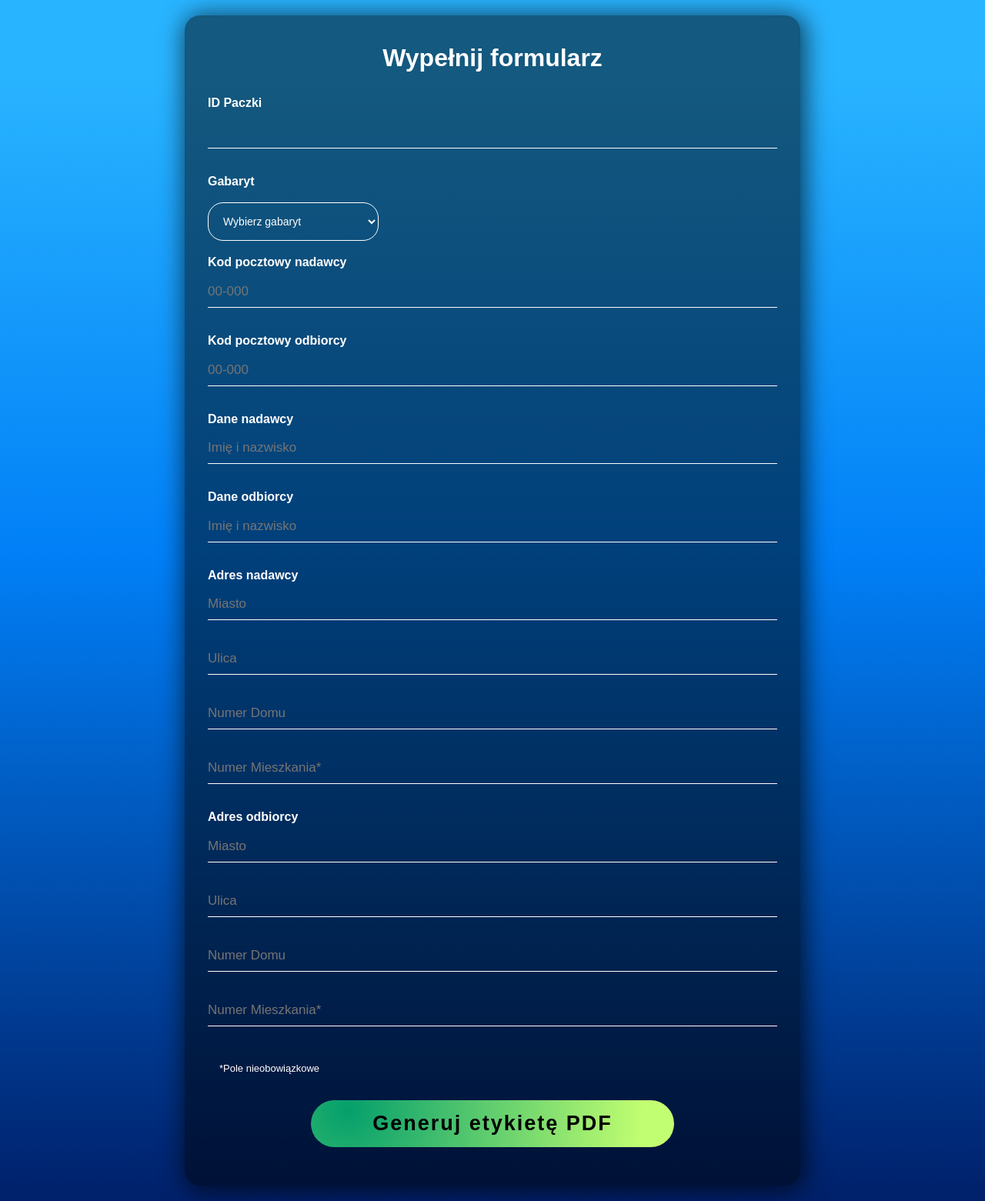
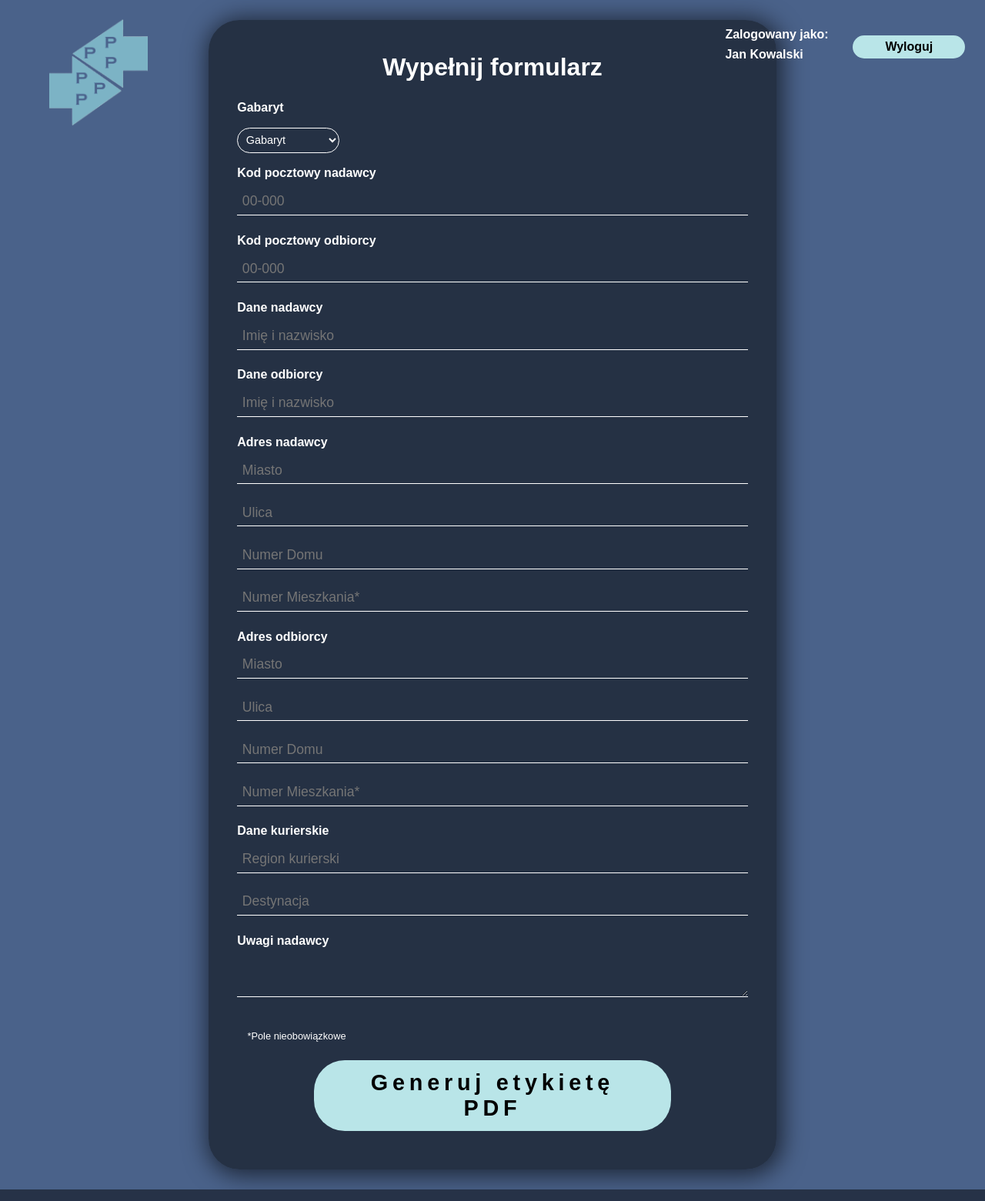
Before and after one commit to Nbartek/io2024-web, a PHP site: page /form.html in a window 1280 px wide. Shown: the whole page at 77% size. Run offline with PHP 8.4, Linux system fonts and the light colour scheme; some libraries are stand-ins or nearby versions.

Commit message:
zmiany styklu

```diff
--- a/Strona/form.html
+++ b/Strona/form.html
@@ -10,57 +10,65 @@
     <script src="https://cdnjs.cloudflare.com/ajax/libs/jspdf/2.4.0/jspdf.umd.min.js"></script>
 </head>
 <body>
+    <img src="images/logotyp.png" alt="Logo"   class="logo">
     <form id="package-form">
         <h1>Wypełnij formularz</h1>
-        <label for="package-id">ID Paczki</label>
-        <input type="number" id="package-id" name="package-id" required>
+        <!-- <label for="package-id">ID Paczki</label>
+        <input type="number" id="package-id" name="package-id" required> -->
 
         <label for="size">Gabaryt</label>
     <div class="size-container">
         <select class= "sizebox" id="size" name="size" required>
-            <option value="" disabled selected>Wybierz gabaryt</option>
-            <option value="XS">XS</option>
-            <option value="A">A</option>
-            <option value="B">B</option>
-            <option value="C">C</option>
+            <option value="" disabled selected>Gabaryt</option>
+            <option value="tak">TAK</option>
+            <option value="nie">NIE</option>
         </select>
 
     </div>
 
         <label for="sender-zip">Kod pocztowy nadawcy</label>
-        <input type="text" id="sender-zip" name="sender-zip" pattern="^[0-9]{2}-[0-9]{3}$" placeholder="00-000" required>
+        <input type="text" id="sender-zip" name="sender-zip" pattern="^[0-9]{2}-[0-9]{3}$" placeholder="00-000" required maxlength="6" oninput="formatZipCode(this)">
 
         <label for="receiver-zip">Kod pocztowy odbiorcy</label>
-        <input type="text" id="receiver-zip" name="receiver-zip" pattern="^[0-9]{2}-[0-9]{3}$" placeholder="00-000" required>
+        <input type="text" id="receiver-zip" name="receiver-zip" pattern="^[0-9]{2}-[0-9]{3}$" placeholder="00-000" required maxlength="6" oninput="formatZipCode(this)">
 
         <label for="sender-name">Dane nadawcy</label>
-        <input type="text" id="sender-name" name="sender-name" placeholder="Imię i nazwisko" required>
+        <input type="text" id="sender-name" name="sender-name" placeholder="Imię i nazwisko" required oninput="validateText(this, 'Imię i nazwisko')">
 
         <label for="receiver-name">Dane odbiorcy</label>
-        <input type="text" id="receiver-name" name="receiver-name" placeholder="Imię i nazwisko" required>
+        <input type="text" id="receiver-name" name="receiver-name" placeholder="Imię i nazwisko" required oninput="validateText(this, 'Imię i nazwisko')">
 
         <label for="sender-address">Adres nadawcy</label>
-        <input type="text" id="sender-city" name="sender-city" placeholder="Miasto" required>
+        <input type="text" id="sender-city" name="sender-city" placeholder="Miasto" required oninput="validateText(this, 'Miasto')">
         <input type="text" id="sender-street" name="sender-street" placeholder="Ulica" required>
-        <input type="number" id="sender-house" name="sender-house" placeholder="Numer Domu" required>
-        <input type="number" id="sender-flat" name="sender-flat" placeholder="Numer Mieszkania*">
-
-
+        <input type="number" id="sender-house" name="sender-house" placeholder="Numer Domu" required min="0">
+        <input type="number" id="sender-flat" name="sender-flat" placeholder="Numer Mieszkania*" min="0">
 
         <label for="receiver-address">Adres odbiorcy</label>
-        <input type="text" id="receiver-city" name="receiver-city" placeholder="Miasto" required>
+        <input type="text" id="receiver-city" name="receiver-city" placeholder="Miasto" required oninput="validateText(this, 'Miasto')">
         <input type="text" id="receiver-street" name="receiver-street" placeholder="Ulica" required>
-        <input type="number" id="receiver-house" name="receiver-house" placeholder="Numer Domu" required>
-        <input type="number" id="receiver-flat" name="receiver-flat" placeholder="Numer Mieszkania*">
-
+        <input type="number" id="receiver-house" name="receiver-house" placeholder="Numer Domu" required min="0">
+        <input type="number" id="receiver-flat" name="receiver-flat" placeholder="Numer Mieszkania*" min="0">
+        <label for="region">Dane kurierskie</label>
+        <input type="text" id="region" name="region" placeholder="Region kurierski" required>
+        <input type="text" id="destination" name="destination" placeholder="Destynacja" required>
+        <label for="sender-comment">Uwagi nadawcy</label>
+        <textarea id="sender-comment" name="sender-comment"></textarea>
         <label class="poleno"> *Pole nieobowiązkowe</label>
-
 
 
 
         <button type="submit" class="btn" href="#">Generuj etykietę PDF</button>
     </form>
+    <div class="user-info">
+        <span id="logged-user">Zalogowany jako: <string>Jan Kowalski</string></span>
+        <button id="logout-button">Wyloguj</button>
+    </div>
     <script src = "pdfscript.js"></script>
+
+    <script src="formaty.js"></script>
+
+
 
 </body>
 </html>
--- a/Strona/login.html
+++ b/Strona/login.html
@@ -23,5 +23,6 @@
           </div>
          <input type="submit" class="btn" value="Zaloguj się" name="signIn">
         </form>
+
 </body>
 </html>
--- a/Strona/style_form.css
+++ b/Strona/style_form.css
@@ -9,29 +9,28 @@ body {
     font-family: sans-serif;
     line-height: 1.6;
     color: #333;
-    background: rgb(0,32,106);
-    background: linear-gradient(0deg, rgba(0,32,106,1) 0%, rgba(1,128,247,1) 54%, rgba(41,180,255,1) 94%);
-    padding: 20px;
+    background: rgb(74, 98, 138);
+    padding: 2%;
 }
 
 h1 {
     text-align: center;
-    margin-bottom: 20px;
+    margin-bottom: 2%;
     color: #ffffff;
 }
 
 form {
-    max-width: 800px;
+    max-width: 60%;
     margin: 0 auto;
     background: rgb(0, 0, 0, 0.5);
-    padding: 30px;
-    border-radius: 20px;
+    padding: 3%;
+    border-radius: 40px;
     box-shadow: 3px 3px 30px 5px rgba(0, 0, 0, 0.6);
 }
 .form .message {
-    margin: 15px 0 0;
+    margin: 2% 0 0;
     color: #b3b3b3;
-    font-size: 14px;
+    font-size: 1rem;
 }
 .form .message a {
     color: #289bb8;
@@ -44,133 +43,176 @@ form {
 label {
     display: block;
     font-weight: bold;
-    margin-bottom: 5px;
+    margin-bottom: 1%;
     color: #ffffff;
 }
 
 input, textarea {
     width: 100%;
-    padding: 10px 0;
-    font-size: 17px;
-    color: #fff;
-    margin-bottom: 30px;
+    padding: 1%;
+    font-size: 1.1rem;
+    color: #ffffff;
+    margin-bottom: 3%;
     border: none;
     border-bottom: 1px solid #fff;
     outline: none;
     background: transparent;
 }
 
-input:focus, textarea:focus {
-    outline: none;
-    border-color: #007bff;
-    box-shadow: 0 0 4px rgba(0, 123, 255, 0.5);
-}
-
-
 /* Stylizacja kontenera listy */
 .size-container {
     position: relative;
-    width: 30%;
+    width: 20%;
     border-color: white;
-    margin-top: 15px;
-    margin-bottom: 15px;
-    margin-right: 10px;
-
+    margin: 2% 1% 2% 0;
 }
 
 /* Stylizacja samej listy select */
 .sizebox {
-    font-size: 14px; /* Rozmiar czcionki */
-    padding: 15px;
-    border-color: white; /* Ramka wokół listy */
-    border-radius: 20px; /* Zaokrąglone rogi */
-    background-color: transparent; /* Przezroczyste tło */
-    color: white; /* Biały tekst */
-    width: 100%; /* Szerokość na 100% kontenera */
-    box-sizing: border-box; /* Uwzględnienie paddingu w szerokości */
-    transition: border-color 0.3s ease; /* Animacja zmiany koloru ramki */
+    font-size: 0.9rem;
+    padding: 5%;
+    border-color: white;
+    border-radius: 30px;
+    background-color: transparent;
+    color: white;
+    width: 100%;
+    box-sizing: border-box;
+    transition: border-color 0.3s ease;
 }
-
-
 
 /* Stylizacja opcji w rozwijanej liście */
 .sizebox option {
     border-color: white;
-    background-color: rgba(255, 255, 255, 0); /* Tło opcji przezroczyste */
-    color: black; /* Biały tekst w opcjach */
-    padding: 10px; /* Przestrzeń wewnętrzna w opcjach */
-    font-size: 14px; /* Czcionka dla opcji */
+    background-color: rgba(255, 255, 255, 0);
+    color: black;
+    padding: 1%;
+    font-size: 0.9rem;
 }
 
 /* Zmiana tła i tekstu dla rozwiniętej listy */
 .sizebox:focus, .sizebox:hover {
     border-color: white;
     background-color: transparent;
-    border-color: #888; /* Zmiana koloru ramki przy najechaniu lub kliknięciu */
+    border-color: #888;
 }
 
-/* Stylizacja dla rozwiniętej listy, zmiana koloru tła */
 .sizebox option:hover {
     border-color: white;
     background-color: rgb(13, 81, 126);
-    color: white; /* Biały tekst dla opcji przy hover */
+    color: white;
 }
 
 .sizebox option:disabled {
-    color: black; /* Jasnoszary tekst dla domyślnej opcji */
+    color: black;
 }
 
 .poleno {
-    margin: 15px;
-    font-size: 13px;
+    margin: 2%;
+    font-size: 0.8rem;
     font-weight: lighter;
 }
-
 
 .btn {
     display: block;
     margin: 0 auto;
     text-align: center;
     font-weight: bold;
-    padding: 15px 25px;
-    padding-left: 80px;
-    padding-right: 80px;
+    width: 70%;
+    padding: 2% 10%;
     border-radius: 40px;
     border: none;
-    background: radial-gradient(circle at 10% 20%, rgb(4, 159, 108) 0%, rgb(194, 254, 113) 90.1%);
+    background: rgb(185, 229, 232);
     color: #000000;
-    font-size: 27px;
+    font-size: 1.8rem;
     text-decoration: none;
     overflow: hidden;
-    transition: .5s;
-    margin-top: 30px;
-    margin-bottom: 20px;
-    letter-spacing: 2px
+    transition: 0.5s;
+    margin-top: 3%;
+    margin-bottom: 2%;
+    letter-spacing: 0.2em;
 }
+
 .btn:hover {
-    background: radial-gradient(circle at 10% 20%, rgb(4, 159, 108) 0%, rgb(194, 254, 113) 90.1%);
+    background: rgb(185, 229, 232);
     font-weight: bold;
     color: #000000;
     border-radius: 40px;
-    box-shadow: 0 0 2px #5eff81,
-    0 0 10px #5eff81,
-    0 0 20px #5eff81,
-    0 0 30px #5eff81;
+    box-shadow: 0 0 2px #b2e1f0,
+        0 0 10px #b2e1f0,
+        0 0 20px #b2e1f0,
+        0 0 30px #b2e1f0;
+}
+.logo {
+    position: absolute;
+    top: 2%;
+    left: 5%;
+    width: 10%; /* Adjust size as needed */
+    height: auto; /* Maintain aspect ratio */
+    z-index: 10; /* Ensure it appears above other elements */
 }
 
+.user-info {
+    position: absolute;
+    top: 3%;
+    right: 2%;
+    background-color: transparent;
+    border:none;
+    font-family: Arial, sans-serif;
+    font-size: 1rem;
+    font-weight: bold;
+    color: white;
+    display: flex;
+    align-items: center;
+    gap: 10px;
+}
 
+.user-info #logout-button {
+    display: block;
+    margin: 0 auto;
+    text-align: center;
+    font-weight: bold;
+    width: 70%;
+    padding: 2%;
+    border: none;
+    background: rgb(185, 229, 232);
+    color: #000000;
+    border-radius: 30px;
+    font-size: 1rem;
+    text-decoration: none;
+    overflow: hidden;
+    transition: 0.5s;
+    margin-top: 7%;
+    margin-bottom: 5%;
+}
+
+.user-info #logout-button:hover {
+    background-color: #c75c59;
+}
 
 /* Responsywność */
 @media (max-width: 768px) {
     body {
-        padding: 10px;
+        padding: 5%;
     }
 
     form {
-        padding: 15px;
+        padding: 5%;
+        max-width: 100%; /* Formularz zajmuje pełną szerokość ekranu */
     }
 
-    button {
-        font-size: 14px;
+    .btn {
+        font-size: 1.2rem;
+    }
+
+    input, textarea {
+        max-width: 100%; /* Ustalamy, żeby pola wejściowe zajmowały całą szerokość na mniejszych ekranach */
+    }
+
+    .size-container {
+        width: 100%; /* Zmieniamy szerokość kontenera select na 100% */
+    }
+
+    .sizebox {
+        width: 100%;
     }
 }
```
Also changed, not shown: Strona/formaty.js (added, +47 -0 lines), Strona/pdfscript.js (+25 -22 lines), Strona/style_login.css (+32 -29 lines), Strona/images/logotlo.png (added), Strona/images/logotyp.png (added). Lines whose indentation alone changed are shown as unchanged.
